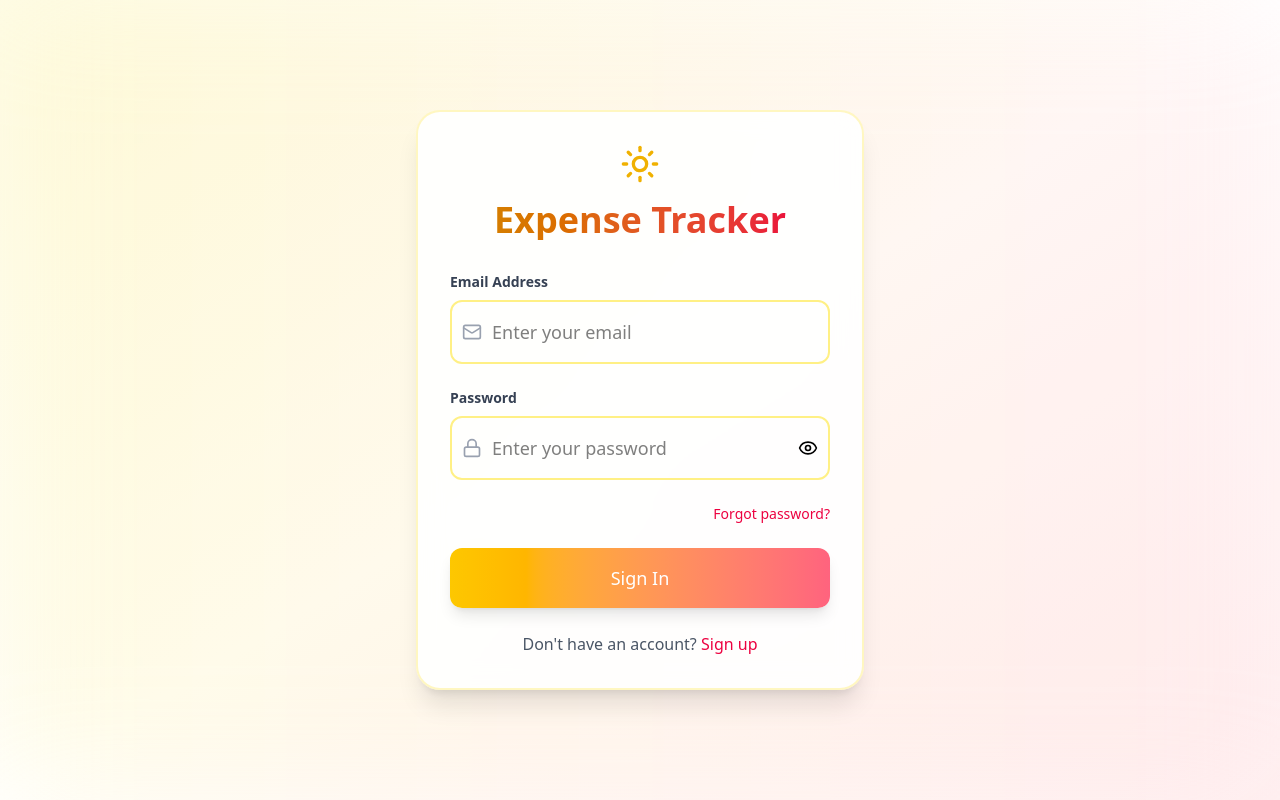
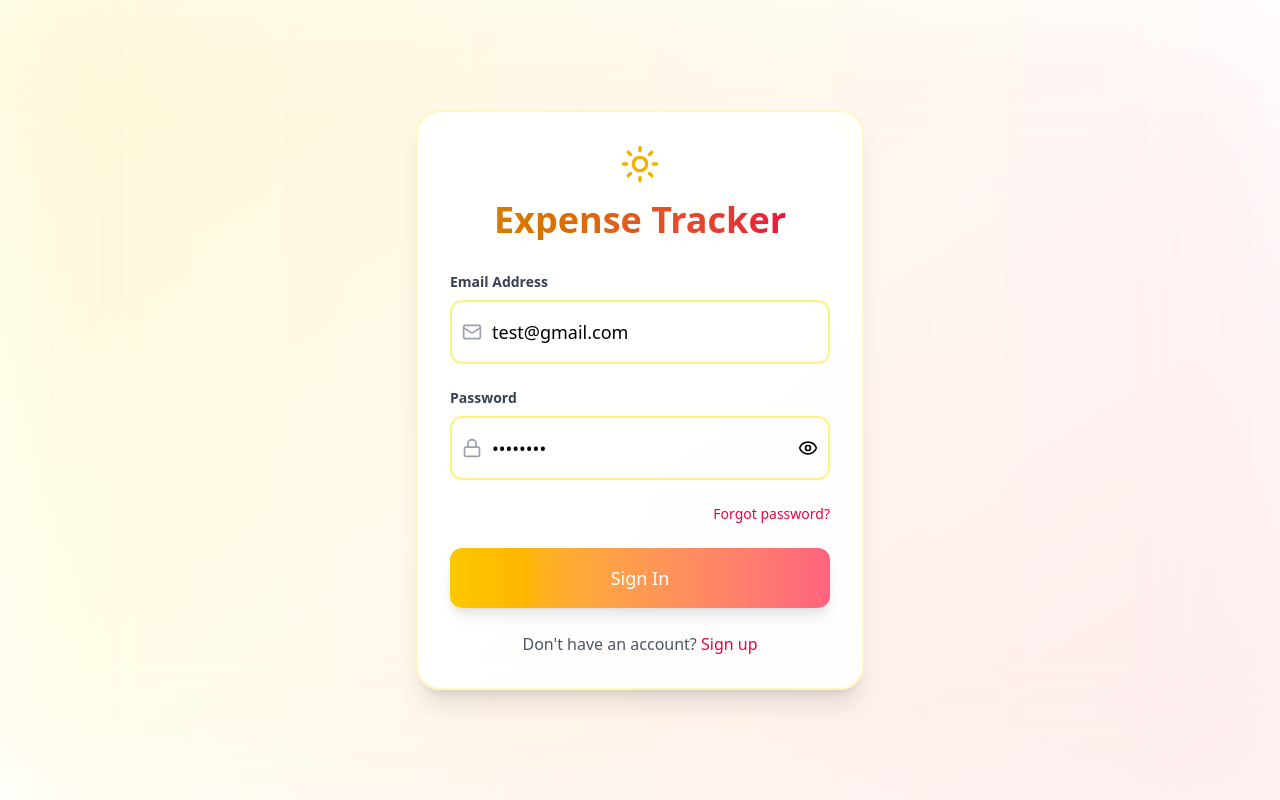
Before and after one commit to RamcharanRajpurohit/walletwhiz, a Next.js app: page /login in a window 1280 px wide. Built offline with nearby package versions, Linux system fonts and the light colour scheme.

Commit message:
add default credentials

```diff
--- a/src/components/auth/LoginForm.tsx
+++ b/src/components/auth/LoginForm.tsx
@@ -9,8 +9,8 @@ import { toast } from 'sonner'
 
 export default function LoginForm() {
   const router = useRouter()
-  const [email, setEmail] = useState('')
-  const [password, setPassword] = useState('')
+  const [email, setEmail] = useState('test@gmail.com')
+  const [password, setPassword] = useState('password')
   const [showPassword, setShowPassword] = useState(false)
   const [loading, setLoading] = useState(false)
   const [errors, setErrors] = useState<{ email?: string; password?: string }>({})
```
